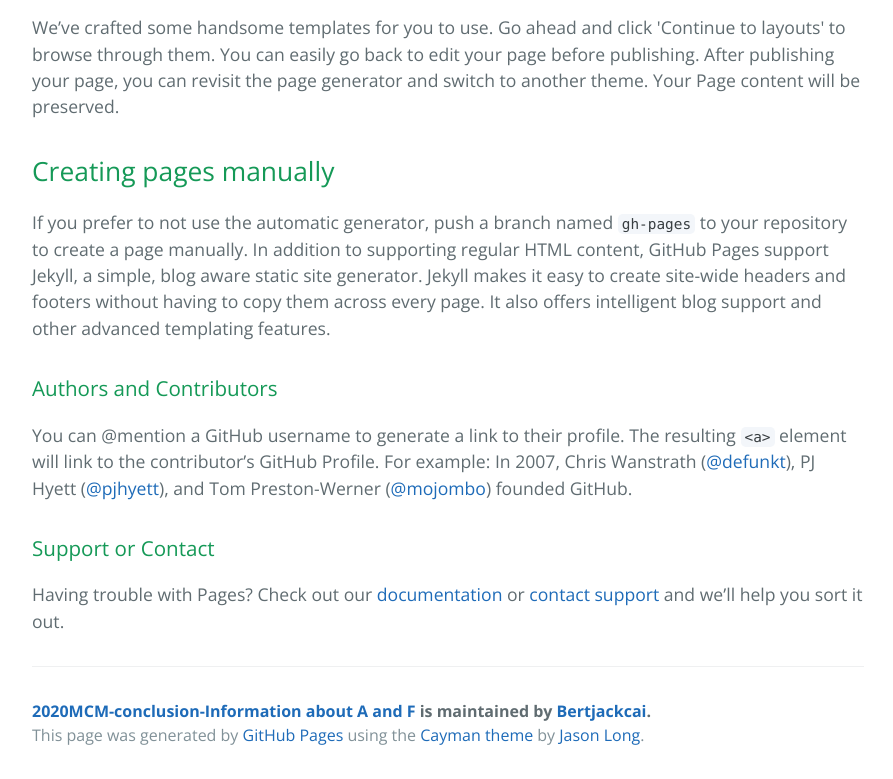
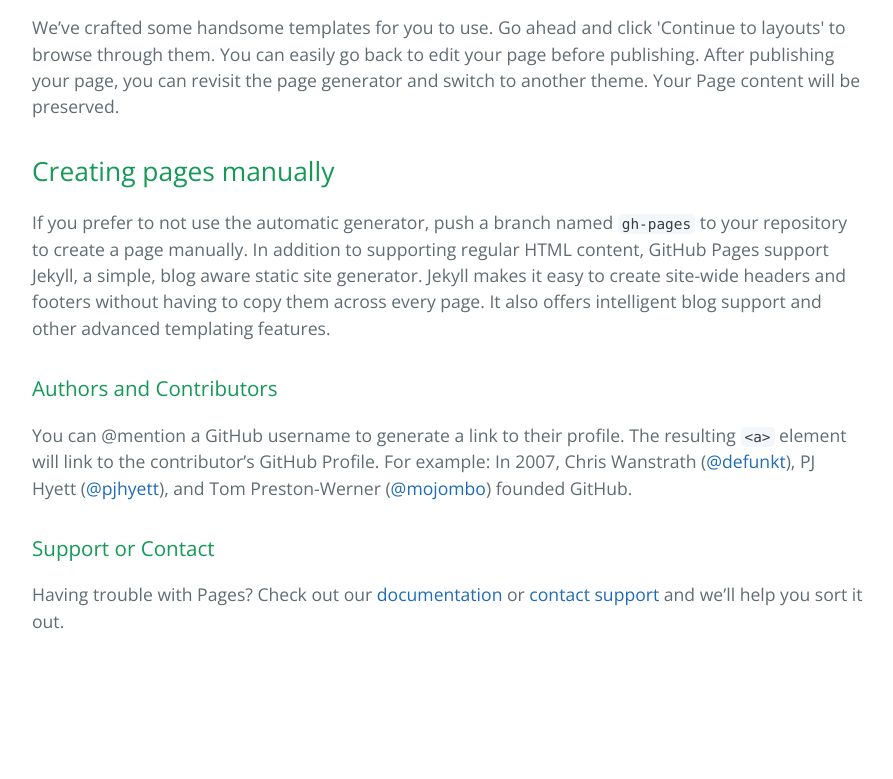
Before and after one commit to Shengyuan-Cai/jackyuan-project, a plain HTML site: page index.html in a window 1280 px wide. Shown: the part 713-1492 px from the top of the page, without its empty margins (192-1085 px from the left). After the commit the page ends 1397 px from the top, so only its background shows below. Drawn offline with nearby package versions, Linux system fonts and the light colour scheme.

Commit message:
delete tab
2020/7/16

```diff
--- a/index.html
+++ b/index.html
@@ -34,11 +34,7 @@
 <a id="support-or-contact" class="anchor" href="#support-or-contact" aria-hidden="true"><span aria-hidden="true" class="octicon octicon-link"></span></a>Support or Contact</h3>
 <p>Having trouble with Pages? Check out our <a href="https://help.github.com/pages">documentation</a> or <a href="https://github.com/contact">contact support</a> and we’ll help you sort it out.</p>
 
-      <footer class="site-footer">
-        <span class="site-footer-owner"><a href="https://github.com/Bertjackcai/jackyuan-project">2020MCM-conclusion-Information about  A and F</a> is maintained by <a href="https://github.com/Bertjackcai">Bertjackcai</a>.</span>
 
-        <span class="site-footer-credits">This page was generated by <a href="https://pages.github.com">GitHub Pages</a> using the <a href="https://github.com/jasonlong/cayman-theme">Cayman theme</a> by <a href="https://twitter.com/jasonlong">Jason Long</a>.</span>
-      </footer>
 
     </section>
 
```
